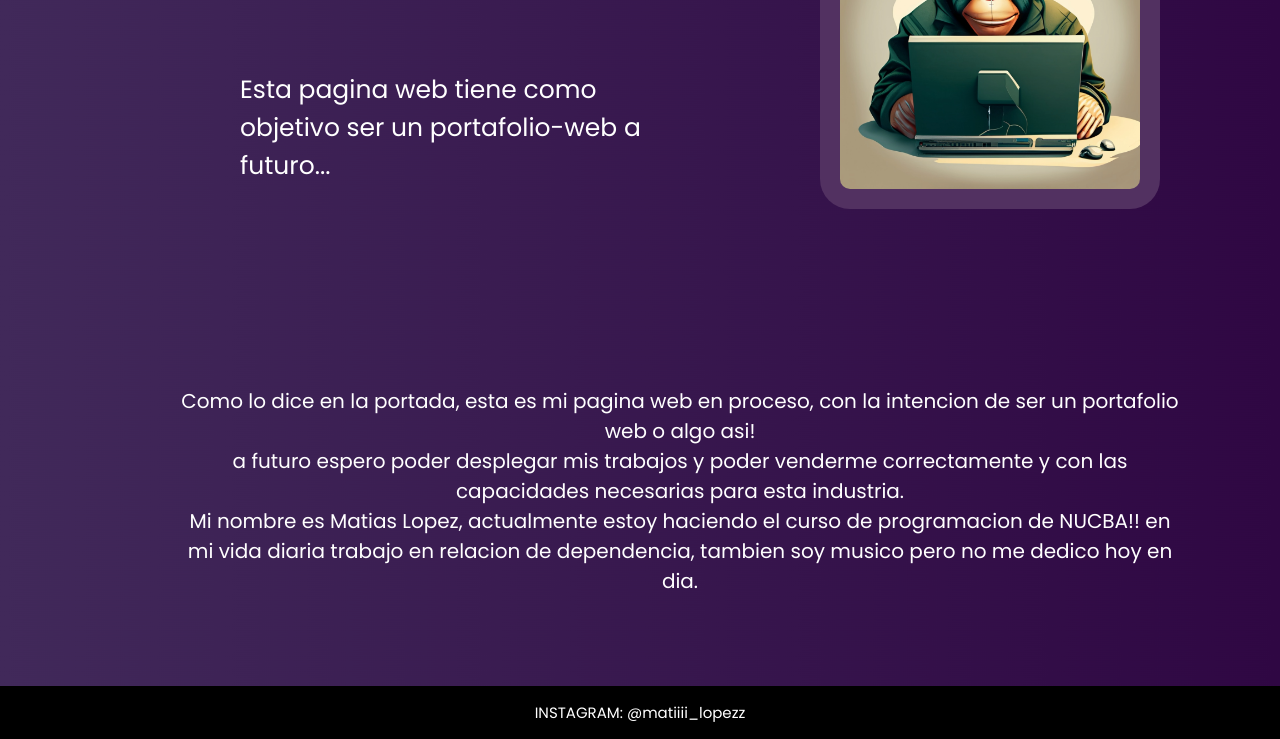
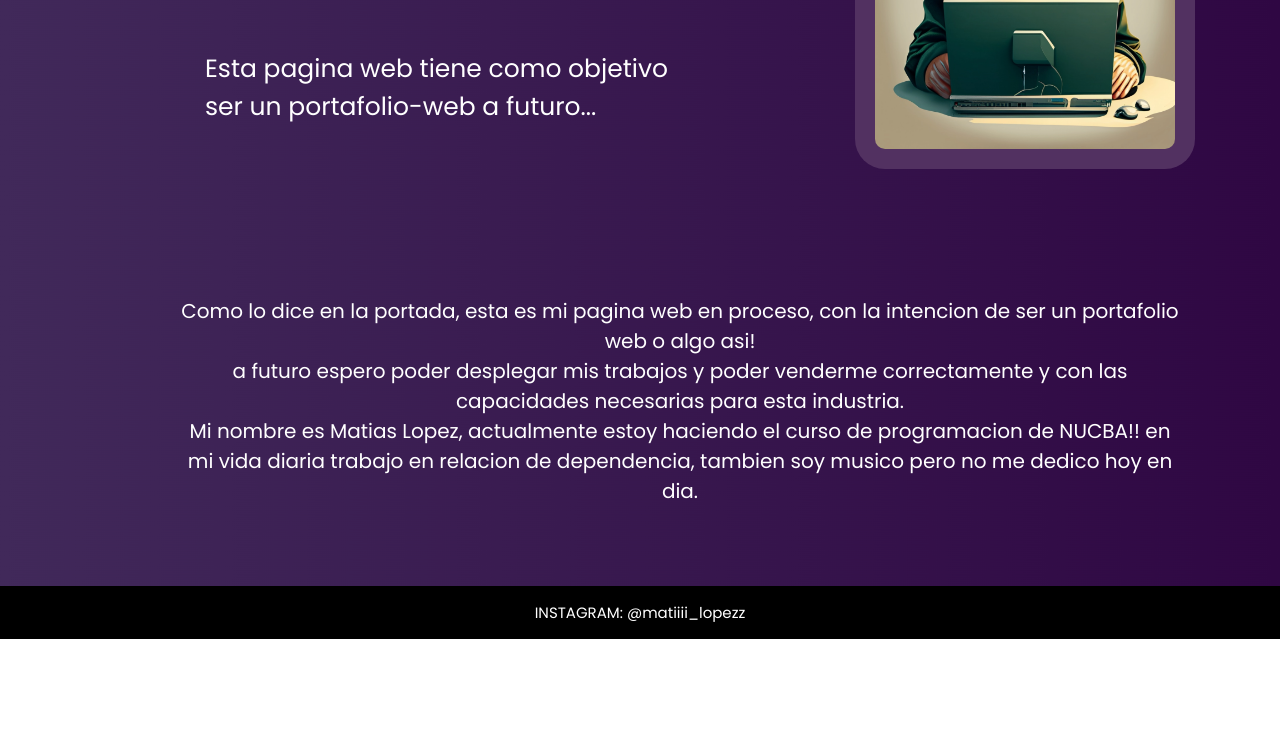
Before and after one commit to MatiLaMona/Landing-Pages, a plain HTML site: page index.html in a window 1280 px wide. Shown: the part 251-990 px from the top of the page. After the commit the page ends 890 px from the top, so only its background shows below. Drawn offline with Linux system fonts and the light colour scheme.

Commit message:
modif. margin sections

```diff
--- a/assets/style.css
+++ b/assets/style.css
@@ -89,7 +89,7 @@ main {
   background-color: rgb(82, 49, 97);
 }
 .section1 {
-  margin: 120px;
+  margin: 80px;
   gap: 100px;
   padding-left: 120px;
   max-width: 1200px;
@@ -99,7 +99,7 @@ main {
 }
 .section2 {
   max-width: 1200px;
-  margin: 30px 100px;
+  margin: 20px 100px;
   font-size: 20px;
   color: #ffffff;
   text-align: center;
```
